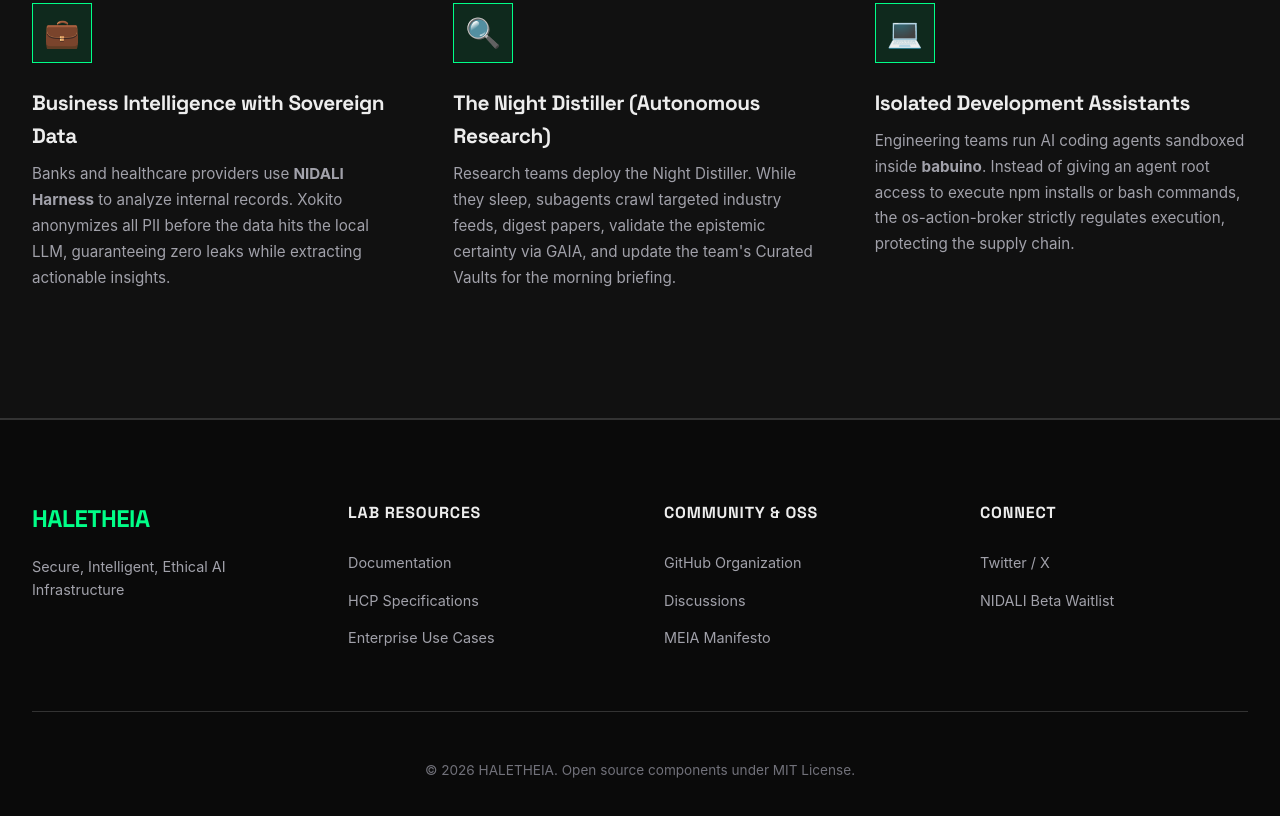
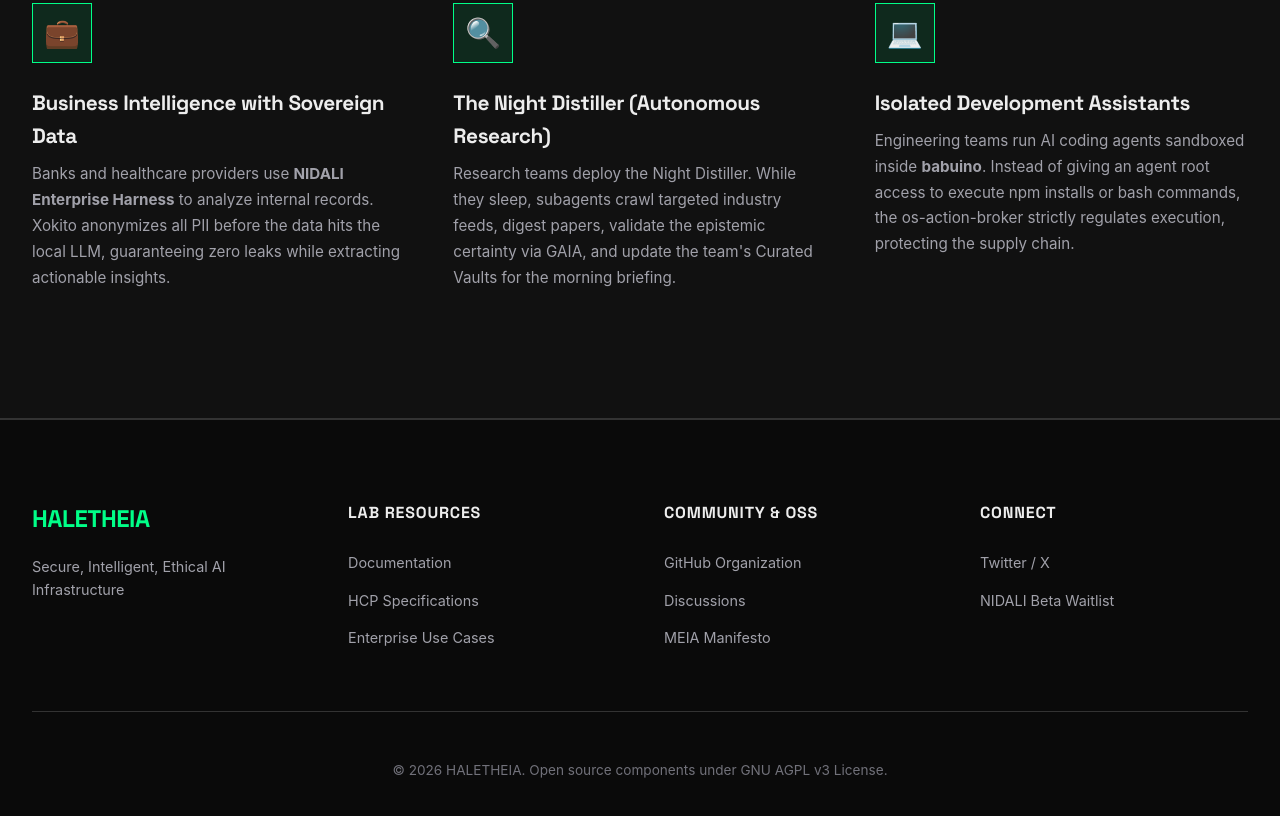
Before and after one commit to Haletheia/haletheia.github.io, a plain HTML site: page use-cases.html in a window 1280 px wide. Shown: the part 602-1418 px from the top of the page. Drawn offline with Linux system fonts and the light colour scheme.

Commit message:
docs: remove internal IP terms and update license mentions to AGPL v3

```diff
--- a/use-cases.html
+++ b/use-cases.html
@@ -881,7 +881,7 @@
                 <div class="feature">
                     <div class="feature-icon">💼</div>
                     <h3>Business Intelligence with Sovereign Data</h3>
-                    <p>Banks and healthcare providers use <strong>NIDALI Harness</strong> to analyze internal records. Xokito anonymizes all PII before the data hits the local LLM, guaranteeing zero leaks while extracting actionable insights.</p>
+                    <p>Banks and healthcare providers use <strong>NIDALI Enterprise Harness</strong> to analyze internal records. Xokito anonymizes all PII before the data hits the local LLM, guaranteeing zero leaks while extracting actionable insights.</p>
                 </div>
 
                 <div class="feature">
@@ -936,7 +936,7 @@
             </div>
 
             <div class="footer-bottom">
-                <p>&copy; 2026 HALETHEIA. Open source components under MIT License.</p>
+                <p>&copy; 2026 HALETHEIA. Open source components under GNU AGPL v3 License.</p>
             </div>
         </div>
     </footer>
```
Also changed, not shown: documentation.html (+1 -1 lines), index.html (+2 -2 lines), specs.html (+1 -1 lines), waitlist.html (+1 -1 lines), 1 other file.
